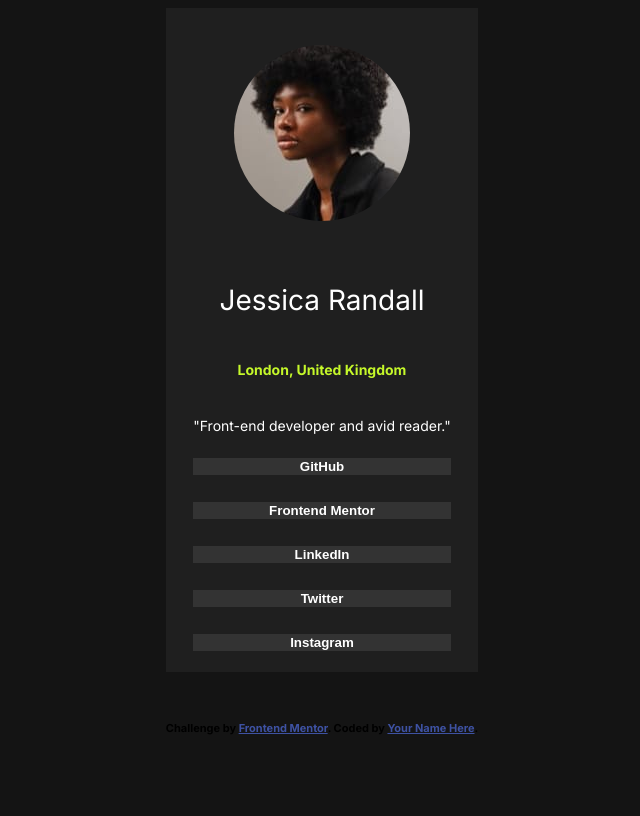
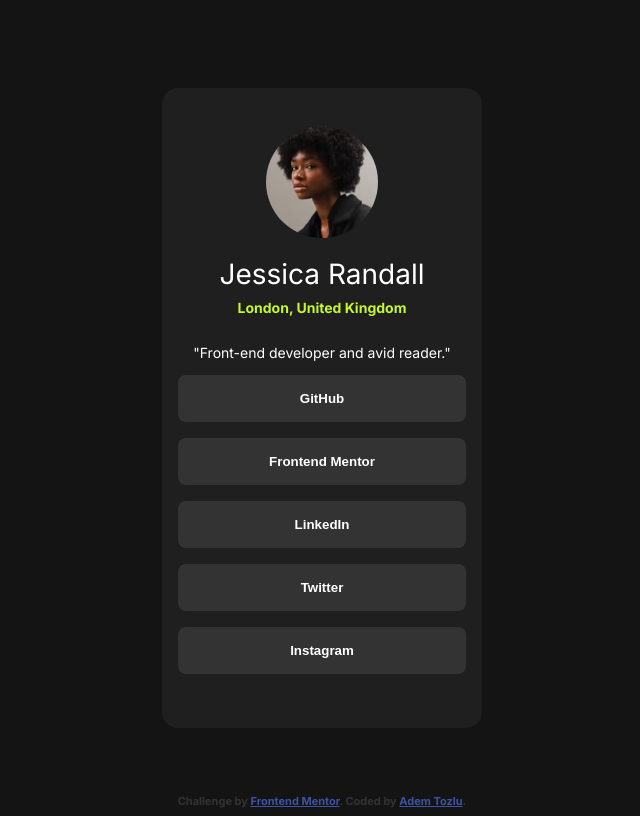
Before and after one commit to Adem-Tozlu/Frontend-Mentor-Profile, a plain HTML site: page index.html in a window 1280 px wide. Shown: the whole page, without its empty margins (318-958 px from the left). Drawn offline with Linux system fonts and the light colour scheme.

Commit message:
README sowie style.css bearbeitet

```diff
--- a/index.html
+++ b/index.html
@@ -43,7 +43,7 @@
 </main>
   <div class="attribution">
     Challenge by <a href="https://www.frontendmentor.io?ref=challenge" target="_blank">Frontend Mentor</a>.
-    Coded by <a href="#">Your Name Here</a>.
+    Coded by <a href="https://github.com/Adem-Tozlu" target="_blank">Adem Tozlu</a>.
   </div>
 </body>
 </html>
--- a/style.css
+++ b/style.css
@@ -1,56 +1,61 @@
-:root{
+:root {
   /* Neutral Color */
---color-white:hsl(0, 0%, 100%);
---color-grey:hsl(0, 0%, 20%);
+  --color-white: hsl(0, 0%, 100%);
+  --color-grey: hsl(0, 0%, 20%);
   --color-dark-grey: hsl(0, 0%, 12%);
   --color-off-black: hsl(0, 0%, 8%);
 
   /* Primary Color */
---color-green:hsl(75, 94%, 57%);
-
+  --color-green: hsl(75, 94%, 57%);
 }
 
-body{
+body {
   background-color: var(--color-off-black);
   font-size: 14px;
-    font-family: "Inter",sans-serif;
+  font-family: "Inter", sans-serif;
   font-weight: 700;
-    display: grid;
-    height: 97vh;
-
+  display: flex;
+  flex-direction: column;
+  height: 100vh;
   justify-content: center;
   align-items: center;
   text-align: center;
+  position: relative;
 }
-main{
+main {
+border-radius: 1rem;
+  background-color: var(--color-dark-grey);
+  height: 40rem;
+  width: 20rem;
+  display: flex;
+  flex-direction: column;
 
-    margin-top: ;
-  background-color: var(--color-dark-grey);
- height: 100%;
- width: 100%;
- display: grid;
- text-align: center;
   align-items: center;
   justify-content: center;
+}
+.profile-image {
+  border-radius: 50%;
 
-
+    width: 7rem;
 }
-.profile-image{
-    border-radius: 50%;
-    margin:2rem auto;
-}
-h1,p{
+h1,
+p {
   color: var(--color-white);
   font-weight: 400;
 }
 
-.live{
+.live {
+    margin-top: -10px;
   color: var(--color-green);
   border: none;
   font-weight: 700;
 }
-button{
-    display: block;
+button {
+    cursor: pointer;
+
+    width: 90%;
+    padding: 1rem;
+    border-radius: 0.5rem;
   margin-bottom: 1rem;
   background-color: var(--color-grey);
   border-style: none;
@@ -58,3 +63,14 @@ button{
   font-weight: 700;
 
 }
+button:hover {
+  background-color: var(--color-green);
+  color: var(--color-off-black);
+
+
+}
+.attribution{
+    color: var(--color-grey);
+    bottom: 0;
+    position: absolute ;
+}
```
Also changed, not shown: assets/images/desktop-ansicht.png (added), 2 other files. Lines whose indentation alone changed are shown as unchanged.
